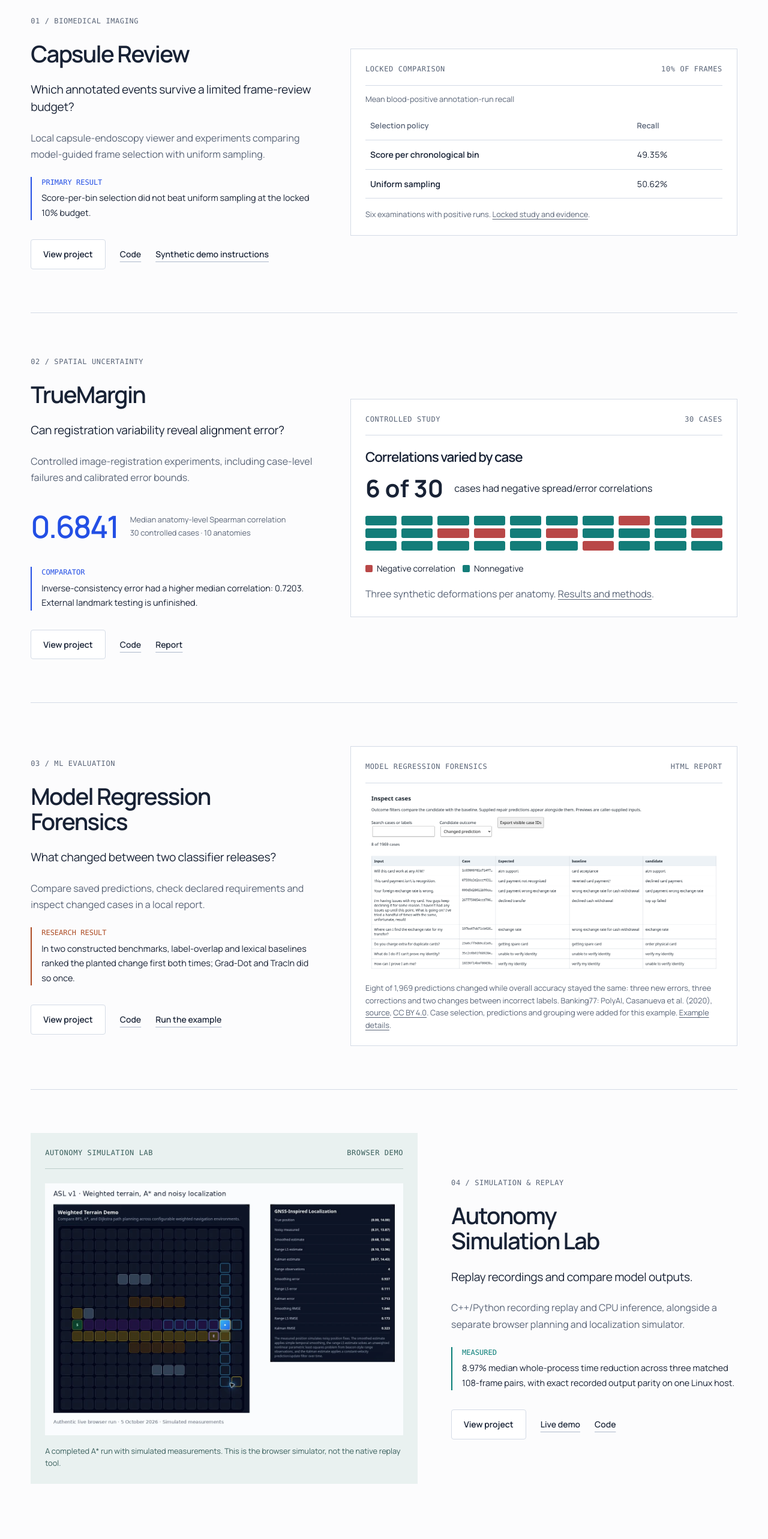
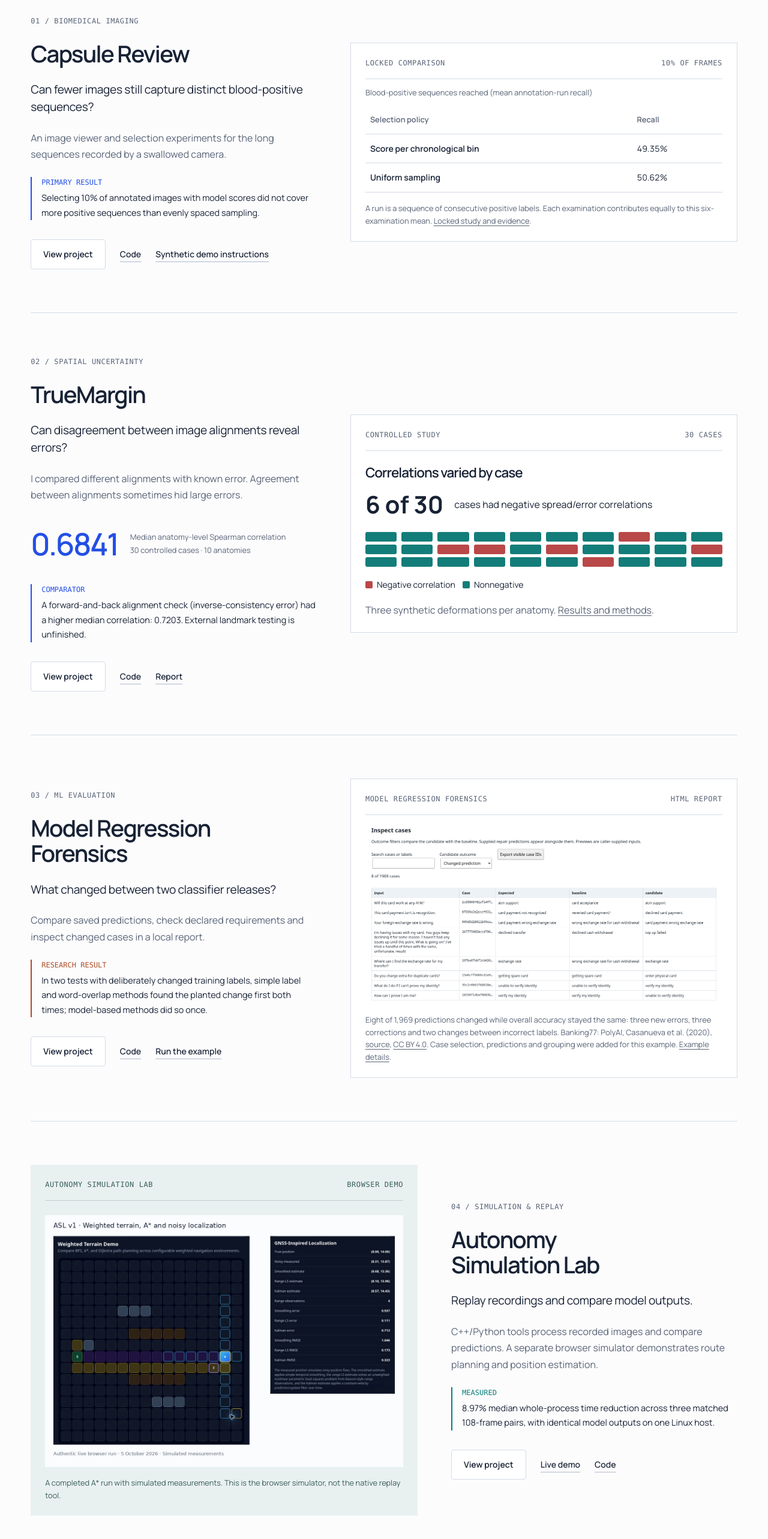
Before and after one commit to Kushrishi/kushrishi.com, a Next.js app: page / in a window 1280 px wide. Shown: the part 875-3441 px from the top of the page at 60% size. Built offline with nearby package versions, Linux system fonts and the light colour scheme.

Commit message:
Explain project findings before specialist terminology (#59)
* Explain project questions and metrics before technical detail

* Explain capsule imaging immediately and remove repeated definition

* Keep clarified prose consistent with existing copy convention

```diff
--- a/app/page.tsx
+++ b/app/page.tsx
@@ -44,9 +44,9 @@ export default function Home() {
             <div className="project-copy">
               <p className="eyebrow">01 / Biomedical imaging</p>
               <h3>Capsule Review</h3>
-              <p className="project-question">Which annotated events survive a limited frame-review budget?</p>
-              <p>Local capsule-endoscopy viewer and experiments comparing model-guided frame selection with uniform sampling.</p>
-              <div className="finding"><span>Primary result</span>Score-per-bin selection did not beat uniform sampling at the locked 10% budget.</div>
+              <p className="project-question">Can fewer images still capture distinct blood-positive sequences?</p>
+              <p>An image viewer and selection experiments for the long sequences recorded by a swallowed camera.</p>
+              <div className="finding"><span>Primary result</span>Selecting 10% of annotated images with model scores did not cover more positive sequences than evenly spaced sampling.</div>
               <div className="project-links">
                 <Link className="button" href="/research/capsule-review">View project</Link>
                 <a className="text-link" href={`${gh}/capsule-review-public`}>Code</a>
@@ -59,13 +59,13 @@ export default function Home() {
             <div className="project-copy">
               <p className="eyebrow">02 / Spatial uncertainty</p>
               <h3>TrueMargin</h3>
-              <p className="project-question">Can registration variability reveal alignment error?</p>
-              <p>Controlled image-registration experiments, including case-level failures and calibrated error bounds.</p>
+              <p className="project-question">Can disagreement between image alignments reveal errors?</p>
+              <p>I compared different alignments with known error. Agreement between alignments sometimes hid large errors.</p>
               <div className="result-line">
                 <b>0.6841</b>
                 <span>Median anatomy-level Spearman correlation<br />30 controlled cases · 10 anatomies</span>
               </div>
-              <div className="finding"><span>Comparator</span>Inverse-consistency error had a higher median correlation: 0.7203. External landmark testing is unfinished.</div>
+              <div className="finding"><span>Comparator</span>A forward-and-back alignment check (inverse-consistency error) had a higher median correlation: 0.7203. External landmark testing is unfinished.</div>
               <div className="project-links">
                 <Link className="button" href="/research/truemargin">View project</Link>
                 <a className="text-link" href={`${gh}/truemargin`}>Code</a>
@@ -80,7 +80,7 @@ export default function Home() {
               <h3>Model Regression<br />Forensics</h3>
               <p className="project-question">What changed between two classifier releases?</p>
               <p>Compare saved predictions, check declared requirements and inspect changed cases in a local report.</p>
-              <div className="finding"><span>Research result</span>In two constructed benchmarks, label-overlap and lexical baselines ranked the planted change first both times; Grad-Dot and TracIn did so once.</div>
+              <div className="finding"><span>Research result</span>In two tests with deliberately changed training labels, simple label and word-overlap methods found the planted change first both times; model-based methods did so once.</div>
               <div className="project-links">
                 <Link className="button" href="/research/model-regression-forensics">View project</Link>
                 <a className="text-link" href={`${gh}/model-regression-forensics`}>Code</a>
@@ -94,8 +94,8 @@ export default function Home() {
               <p className="eyebrow">04 / Simulation &amp; replay</p>
               <h3>Autonomy<br />Simulation Lab</h3>
               <p className="project-question">Replay recordings and compare model outputs.</p>
-              <p>C++/Python recording replay and CPU inference, alongside a separate browser planning and localization simulator.</p>
-              <div className="finding"><span>Measured</span>8.97% median whole-process time reduction across three matched 108-frame pairs, with exact recorded output parity on one Linux host.</div>
+              <p>C++/Python tools process recorded images and compare predictions. A separate browser simulator demonstrates route planning and position estimation.</p>
+              <div className="finding"><span>Measured</span>8.97% median whole-process time reduction across three matched 108-frame pairs, with identical model outputs on one Linux host.</div>
               <div className="project-links">
                 <Link className="button" href="/projects/autonomy-simulation-lab">View project</Link>
                 <a className="text-link" href="https://kushrishi.github.io/autonomy-simulation-lab/">Live demo</a>
--- a/app/projects/autonomy-simulation-lab/page.tsx
+++ b/app/projects/autonomy-simulation-lab/page.tsx
@@ -19,7 +19,7 @@ export default function Page() {
       number="04"
       title="Autonomy Simulation Lab"
       question="Compare model outputs from the same recording."
-      summary="C++ and Python tools for replaying recorded data and comparing model outputs. A separate browser simulator demonstrates route planning and position estimation."
+      summary="I built C++ and Python tools to process the same recorded images repeatedly and compare model predictions. A separate interactive browser simulator demonstrates route planning and position estimation."
       status="Browser v1.0.2 / native tool in maintenance"
       stack="C++ / Python / TypeScript / React"
       links={[
@@ -35,8 +35,8 @@ export default function Page() {
           content: (
             <>
               <p>The native tool verifies recording timestamps, paths and file identities; decodes bounded PNG images; and runs a pinned ONNX Runtime CPU model. Python tools compare outputs and processing configurations. Optional Rerun export adds timing and spatial context.</p>
-              <MethodChain steps={["Verify recording and model identity", "Preprocess frames and run inference", "Compare outputs and timing"]} />
-              <p>I implemented a crop-aware preprocessing path that avoids computing resized pixels discarded by the center crop. The figure above reports the paired timings, output parity and workload limits.</p>
+              <MethodChain steps={["Verify recording and model identity", "Prepare images and compute model predictions", "Compare outputs and timing"]} />
+              <p>I implemented a crop-aware preprocessing path that avoids computing resized pixels discarded by the center crop. The figure above reports the paired timings, identical model outputs and workload limits.</p>
               <p>Libpng, ONNX Runtime, MobileNetV2 and Rerun are dependencies, not original components. KITTI data retains its own terms and is not republished here.</p>
               <p><a href={`${repo}/blob/main/native/CONTROLLED_REPLAY_CASE_STUDY.md`}>Full case study</a> · <a href={`${repo}/blob/main/native/USABILITY.md`}>Native quickstart</a></p>
             </>
--- a/app/research/model-regression-forensics/page.tsx
+++ b/app/research/model-regression-forensics/page.tsx
@@ -18,7 +18,7 @@ export default function Page() {
       number="03"
       title="Model Regression Forensics"
       question="What changed between two classifier releases?"
-      summary="Import saved predictions, compare model versions and inspect changed cases in a local HTML report. A separate study compares methods for tracing model regressions."
+      summary="Import saved predictions, compare model versions and inspect changed cases in a local HTML report. A separate study investigates why a newer model makes errors that an older version avoided."
       status="Comparison tool and completed study"
       stack="Python / release policies / local HTML reports"
       links={[
@@ -51,9 +51,9 @@ export default function Page() {
           title: "Study design",
           content: (
             <>
-              <p>Two constructed Banking77 benchmarks contain five matched label-swap candidates each. A third-party DistilBERT classifier was trained across three paired trajectories per benchmark. Rankings were finalized before truth scoring.</p>
+              <p>The study deliberately changed training labels in a banking-intent classification dataset (Banking77), so the responsible change was known for scoring. These are constructed tests, not observed production failures. Two benchmarks contain five matched label-swap candidates each. A third-party DistilBERT classifier was trained across three paired trajectories per benchmark. Rankings were finalized before truth scoring.</p>
               <MethodChain steps={["Construct candidate changes and paired model releases", "Rank candidates without planted truth", "Finalize rankings and evaluate"]} />
-              <p>The comparison includes deterministic random ranking, target-label overlap, lexical Jaccard, final-checkpoint Grad-Dot and seven-checkpoint TracIn. Repeated training trajectories are not additional independent benchmarks.</p>
+              <p>The comparison includes random ranking, shared target labels, word overlap (lexical Jaccard), and two gradient-based methods for ranking influential training examples: Grad-Dot at the final checkpoint and TracIn across seven checkpoints. Repeated training trajectories are not additional independent benchmarks.</p>
             </>
           ),
         },
--- a/components/CapsuleEvidence.tsx
+++ b/components/CapsuleEvidence.tsx
@@ -5,14 +5,14 @@ export function CapsuleEvidence() {
     <figure className="recorded-figure">
       <div className="plate-heading"><span>Locked comparison</span><span>10% of frames</span></div>
       <table className="result-table">
-        <caption>Mean blood-positive annotation-run recall</caption>
+        <caption>Blood-positive sequences reached (mean annotation-run recall)</caption>
         <thead><tr><th scope="col">Selection policy</th><th scope="col">Recall</th></tr></thead>
         <tbody>
           <tr><th scope="row">Score per chronological bin</th><td>49.35%</td></tr>
           <tr><th scope="row">Uniform sampling</th><td>50.62%</td></tr>
         </tbody>
       </table>
-      <figcaption>Six examinations with positive runs. <a href={report}>Locked study and evidence</a>.</figcaption>
+      <figcaption>A run is a sequence of consecutive positive labels. Each examination contributes equally to this six-examination mean. <a href={report}>Locked study and evidence</a>.</figcaption>
     </figure>
   );
 }
```
Also changed, not shown: app/research/capsule-review/page.tsx (+5 -5 lines), app/research/truemargin/page.tsx (+7 -7 lines), 2 other files (tests, documents, lock files or other folders).
